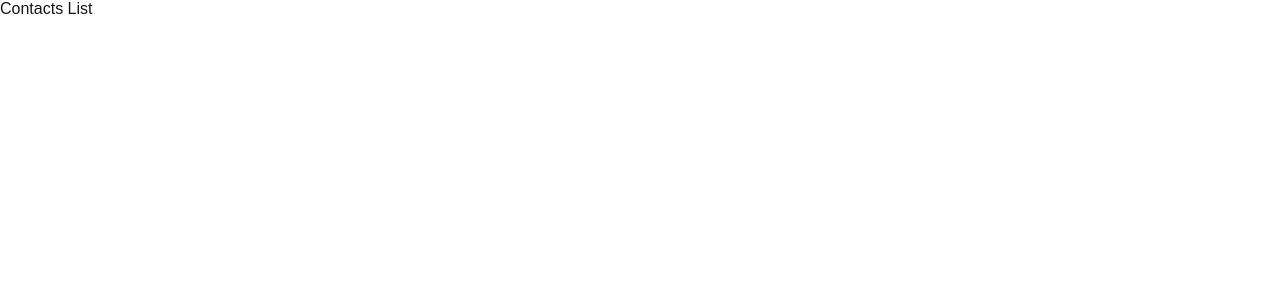
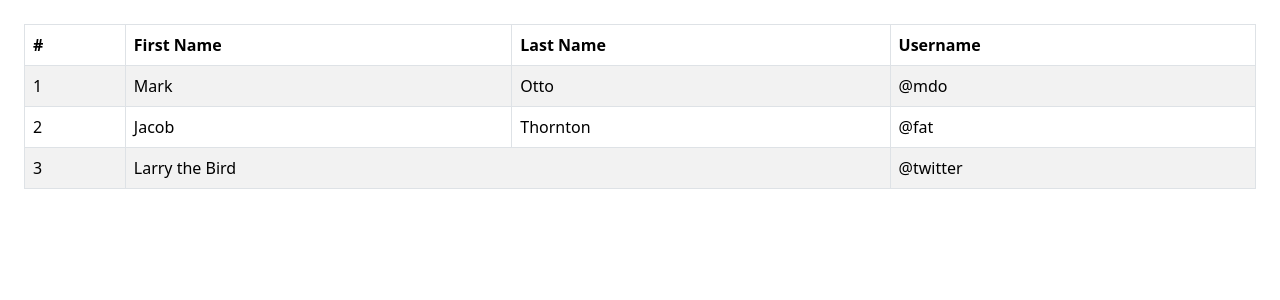
Before and after one commit to bcsurf2822/contact-list-v2, a Next.js app: page /contacts in a window 1280 px wide. Shown: the top 300 px of the page. Built offline with nearby package versions, Linux system fonts and the light colour scheme.

Commit message:
A5 A6 worked on styling list and searchbar

```diff
--- /dev/null
+++ b/app/components/components.module.css
@@ -0,0 +1,3 @@
+.form {
+  text-align: center;
+}
--- a/app/contacts/page.js
+++ b/app/contacts/page.js
@@ -1,11 +1,40 @@
-'use client'
+"use client";
 
-import React from 'react'
+import React from "react";
+import { Table } from "react-bootstrap";
 
 export default function Contacts() {
   return (
     <div>
-      Contacts List
+      <Table striped bordered hover>
+        <thead>
+          <tr>
+            <th>#</th>
+            <th>First Name</th>
+            <th>Last Name</th>
+            <th>Username</th>
+          </tr>
+        </thead>
+        <tbody>
+          <tr>
+            <td>1</td>
+            <td>Mark</td>
+            <td>Otto</td>
+            <td>@mdo</td>
+          </tr>
+          <tr>
+            <td>2</td>
+            <td>Jacob</td>
+            <td>Thornton</td>
+            <td>@fat</td>
+          </tr>
+          <tr>
+            <td>3</td>
+            <td colSpan={2}>Larry the Bird</td>
+            <td>@twitter</td>
+          </tr>
+        </tbody>
+      </Table>
     </div>
-  )
+  );
 }
--- a/app/globals.css
+++ b/app/globals.css
@@ -1,42 +1,3 @@
-:root {
-  --background: #ffffff;
-  --foreground: #171717;
+body {
+  padding: 1.5rem;
 }
-
-@media (prefers-color-scheme: dark) {
-  :root {
-    --background: #0a0a0a;
-    --foreground: #ededed;
-  }
-}
-
-html,
-body {
-  max-width: 100vw;
-  overflow-x: hidden;
-}
-
-body {
-  color: var(--foreground);
-  background: var(--background);
-  font-family: Arial, Helvetica, sans-serif;
-  -webkit-font-smoothing: antialiased;
-  -moz-osx-font-smoothing: grayscale;
-}
-
-* {
-  box-sizing: border-box;
-  padding: 0;
-  margin: 0;
-}
-
-a {
-  color: inherit;
-  text-decoration: none;
-}
-
-@media (prefers-color-scheme: dark) {
-  html {
-    color-scheme: dark;
-  }
-}
--- a/app/layout.js
+++ b/app/layout.js
@@ -1,4 +1,9 @@
 import localFont from "next/font/local";
+import 'bootstrap/dist/css/bootstrap.min.css';
+import 'bootstrap/dist/css/bootstrap.css';
+
+// Put any other imports below so that CSS from your
+// components takes precedence over default styles.
 import "./globals.css";
 
 const geistSans = localFont({
--- a/package.json
+++ b/package.json
@@ -9,9 +9,11 @@
     "lint": "next lint"
   },
   "dependencies": {
+    "bootstrap": "^5.3.3",
+    "next": "14.2.15",
     "react": "^18",
-    "react-dom": "^18",
-    "next": "14.2.15"
+    "react-bootstrap": "^2.10.5",
+    "react-dom": "^18"
   },
   "devDependencies": {
     "eslint": "^8",
```
Also changed, not shown: app/components/SearchBar.js (added, +17 -0 lines), app/contacts/[id]/page.js (+9 -0 lines), app/page.js (+19 -88 lines), 1 other file (tests, documents, lock files or other folders).
